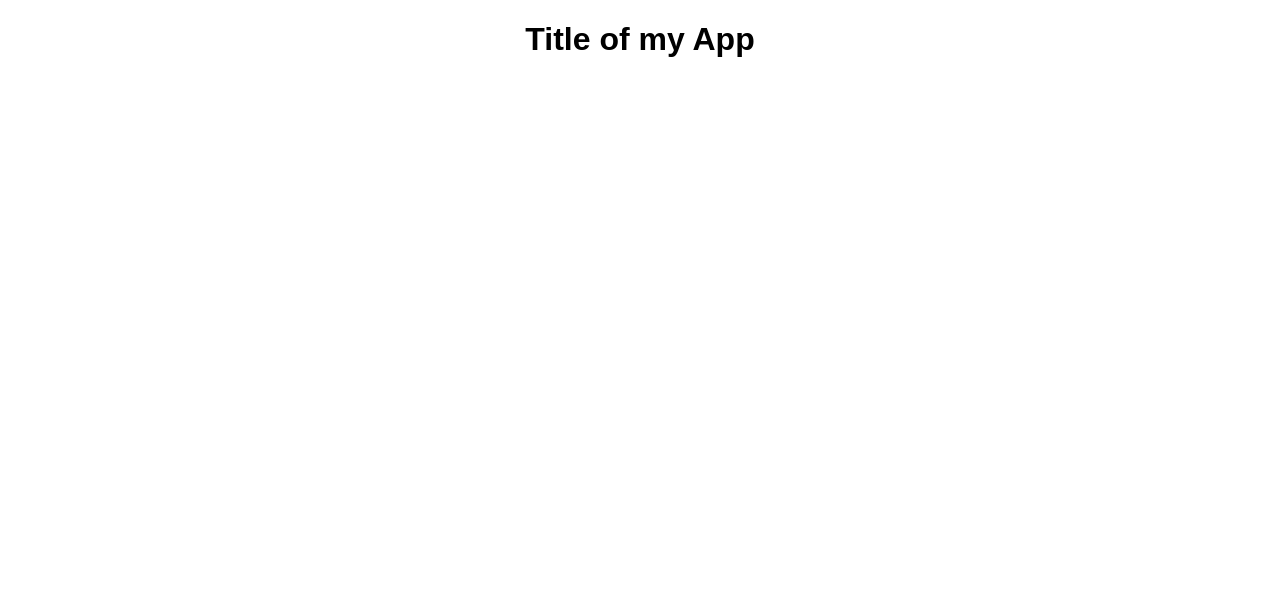
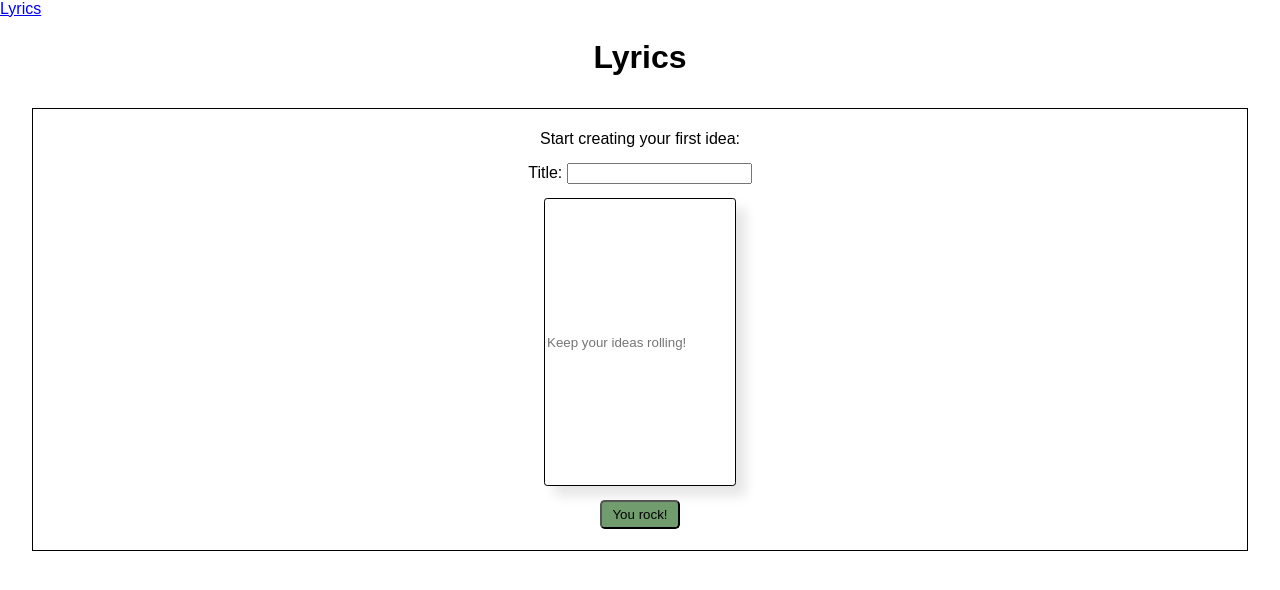
Before and after one commit to K-Juno/Track-Companion, a Next.js app: page /lyrics in a window 1280 px wide. Before the commit this address had no page. Shown: the top 590 px of the page. Built offline with nearby package versions, Linux system fonts and the light colour scheme.

Commit message:
add nav link + first component containing an input form

```diff
--- a/components/Header.js
+++ /dev/null
@@ -1,9 +0,0 @@
-import styled from 'styled-components';
-
-export default function Header() {
-  return <Title>Title of my App</Title>;
-}
-
-const Title = styled.h1`
-  text-align: center;
-`;
--- a/components/Layout.js
+++ b/components/Layout.js
@@ -1,5 +1,10 @@
-import Header from './Header';
+import Nav from './Nav';
 
-export default function Layout() {
-  return <Header />;
+export default function Layout({ children }) {
+  return (
+    <>
+      <Nav />
+      <main>{children}</main>
+    </>
+  );
 }
--- /dev/null
+++ b/components/Nav.js
@@ -0,0 +1,16 @@
+import Link from 'next/link';
+import styled from 'styled-components';
+
+export default function Nav() {
+  return (
+    <NavTag>
+      <Link href="/lyrics">
+        <a>Lyrics</a>
+      </Link>
+    </NavTag>
+  );
+}
+
+const NavTag = styled.nav`
+  text-decoration: none;
+`;
--- /dev/null
+++ b/pages/lyrics.js
@@ -0,0 +1,53 @@
+import styled from 'styled-components';
+
+export default function Lyrics() {
+  function handleSubmit(event) {
+    event.preventDefault();
+  }
+
+  return (
+    <>
+      <Subtitle>Lyrics</Subtitle>
+      <Form onSubmit={handleSubmit}>
+        Start creating your first idea:
+        <div>
+          <label>Title: </label>
+          <input type="text" />
+        </div>
+        <div>
+          <LyricsField type="text" placeholder="Keep your ideas rolling!" />
+        </div>
+        <Button type="submit">You rock!</Button>
+      </Form>
+    </>
+  );
+}
+
+const Subtitle = styled.h1`
+  text-align: center;
+`;
+
+const Form = styled.form`
+  display: flex;
+  flex-direction: column;
+  align-items: center;
+  gap: 0.9rem;
+  border: 0.1rem solid black;
+  padding: 1.3rem;
+  margin: 2rem;
+`;
+
+const LyricsField = styled.input`
+  width: 12rem;
+  height: 18rem;
+  box-shadow: 10px 10px 12px rgba(0, 0, 0, 0.1);
+  border: 0.1rem solid black;
+  border-radius: 0.2rem;
+`;
+
+const Button = styled.button`
+  width: 5rem;
+  border-radius: 0.3rem;
+  padding: 0.3rem;
+  background-color: #719c6d;
+`;
```
Also changed, not shown: pages/index.js (+3 -7 lines).
